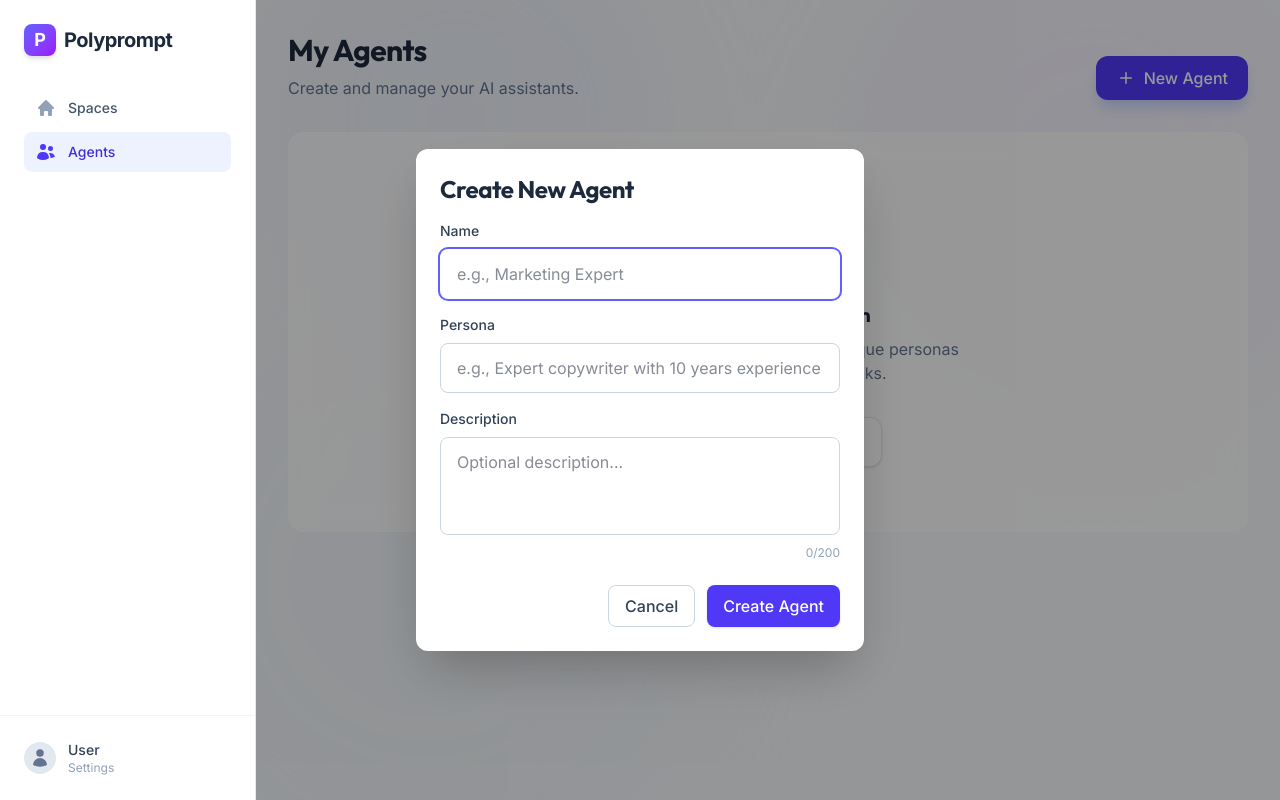
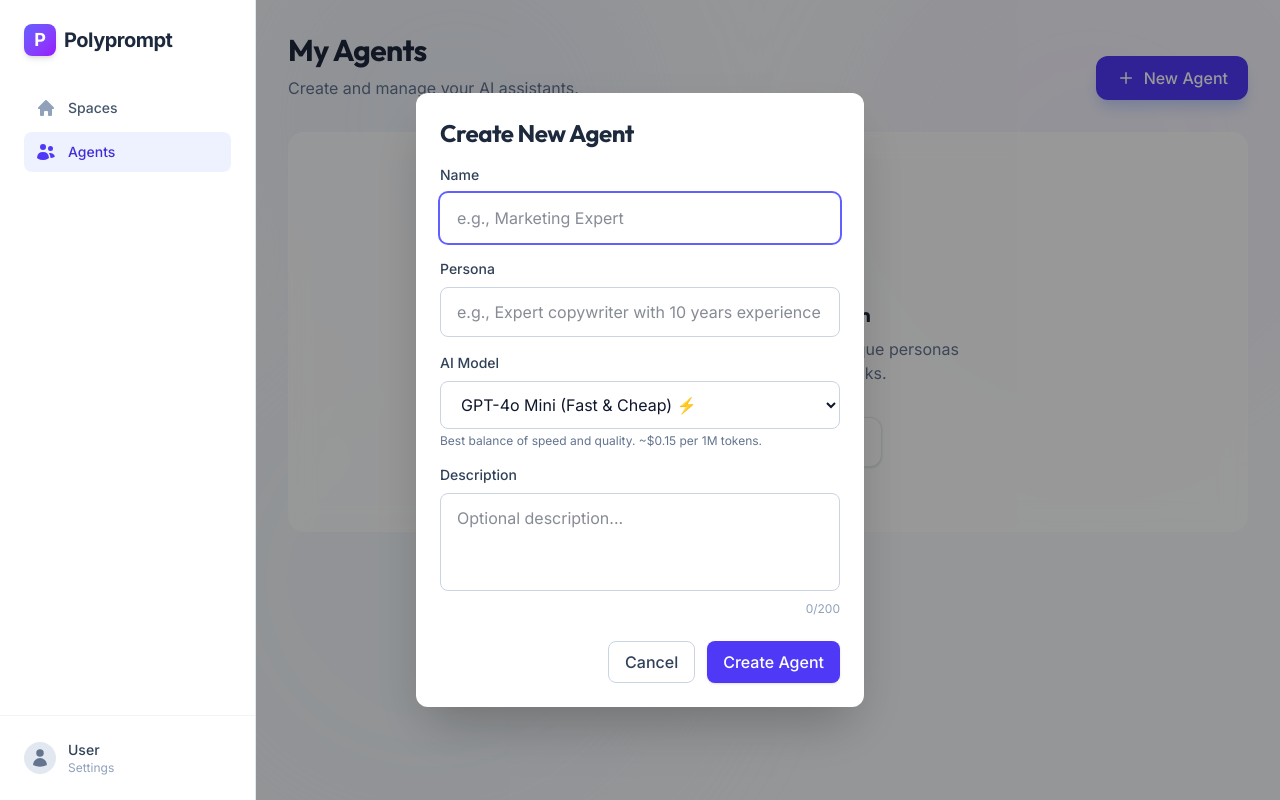
Before and after one commit to Macxim/Polyprompt, a Next.js app: page /agents in a window 1280 px wide. Both pictures are taken after a click on the button "New Agent". Built offline with nearby package versions, Linux system fonts and the light colour scheme.

Commit message:
feat: Add AI model selection to agent creation and editing.

```diff
--- a/app/components/AgentModal.tsx
+++ b/app/components/AgentModal.tsx
@@ -14,6 +14,7 @@ export default function AgentModal({ onAgentCreated }: Props) {
   const [name, setName] = useState("");
   const [persona, setPersona] = useState("");
   const [description, setDescription] = useState("");
+  const [model, setModel] = useState<"gpt-4o" | "gpt-4o-mini" | "gpt-3.5-turbo">("gpt-4o-mini");
   const [nameError, setNameError] = useState("");
   const [personaError, setPersonaError] = useState("");
   const [descriptionError, setDescriptionError] = useState("");
@@ -29,10 +30,12 @@ export default function AgentModal({ onAgentCreated }: Props) {
         setName(activeAgent.name);
         setPersona(activeAgent.persona);
         setDescription(activeAgent.description || "");
+        setModel(activeAgent.model || "gpt-4o-mini");
       } else {
         setName("");
         setPersona("");
         setDescription("");
+        setModel("gpt-4o-mini");
       }
       setNameError("");
       setPersonaError("");
@@ -62,14 +65,14 @@ export default function AgentModal({ onAgentCreated }: Props) {
     if (activeAgent) {
       dispatch({
         type: "UPDATE_AGENT",
-        payload: { ...activeAgent, name, persona, description },
+        payload: { ...activeAgent, name, persona, description, model },
       });
       dispatch({ type: "SET_BANNER", payload: { message: "Agent updated." } });
     } else {
       const newId = Date.now().toString(36) + Math.random().toString(36).substr(2);
       dispatch({
         type: "ADD_AGENT",
-        payload: { id: newId, name, persona, description },
+        payload: { id: newId, name, persona, description, model },
       });
       dispatch({ type: "SET_BANNER", payload: { message: "Agent created." } });
 
@@ -130,6 +133,26 @@ export default function AgentModal({ onAgentCreated }: Props) {
 
           <div>
             <label className="block text-sm font-medium text-slate-700 mb-2">
+              AI Model
+            </label>
+            <select
+              className="w-full border border-slate-300 rounded-lg px-4 py-3 text-slate-900 focus:ring-2 focus:ring-indigo-500 focus:border-transparent outline-none transition-all bg-white"
+              value={model}
+              onChange={(e) => setModel(e.target.value as "gpt-4o" | "gpt-4o-mini" | "gpt-3.5-turbo")}
+            >
+              <option value="gpt-4o-mini">GPT-4o Mini (Fast & Cheap) ⚡</option>
+              <option value="gpt-4o">GPT-4o (Most Capable) 🚀</option>
+              <option value="gpt-3.5-turbo">GPT-3.5 Turbo (Legacy) 💰</option>
+            </select>
+            <p className="text-xs text-slate-500 mt-1">
+              {model === "gpt-4o-mini" && "Best balance of speed and quality. ~$0.15 per 1M tokens."}
+              {model === "gpt-4o" && "Most advanced model. ~$2.50 per 1M tokens."}
+              {model === "gpt-3.5-turbo" && "Older model, cheapest option. ~$0.50 per 1M tokens."}
+            </p>
+          </div>
+
+          <div>
+            <label className="block text-sm font-medium text-slate-700 mb-2">
               Description
             </label>
             <textarea
```
